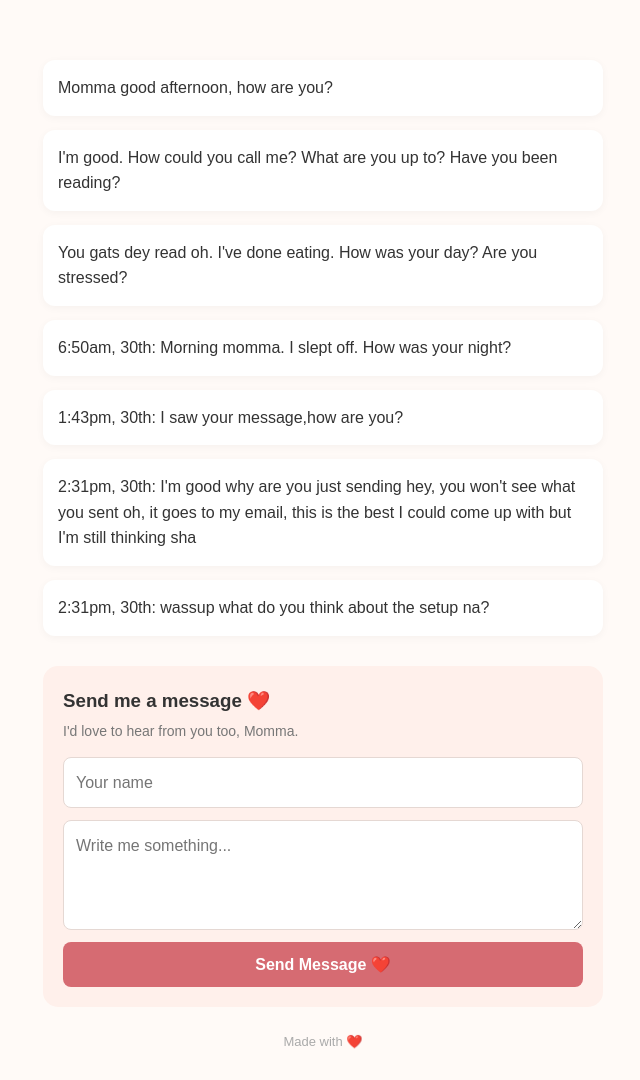
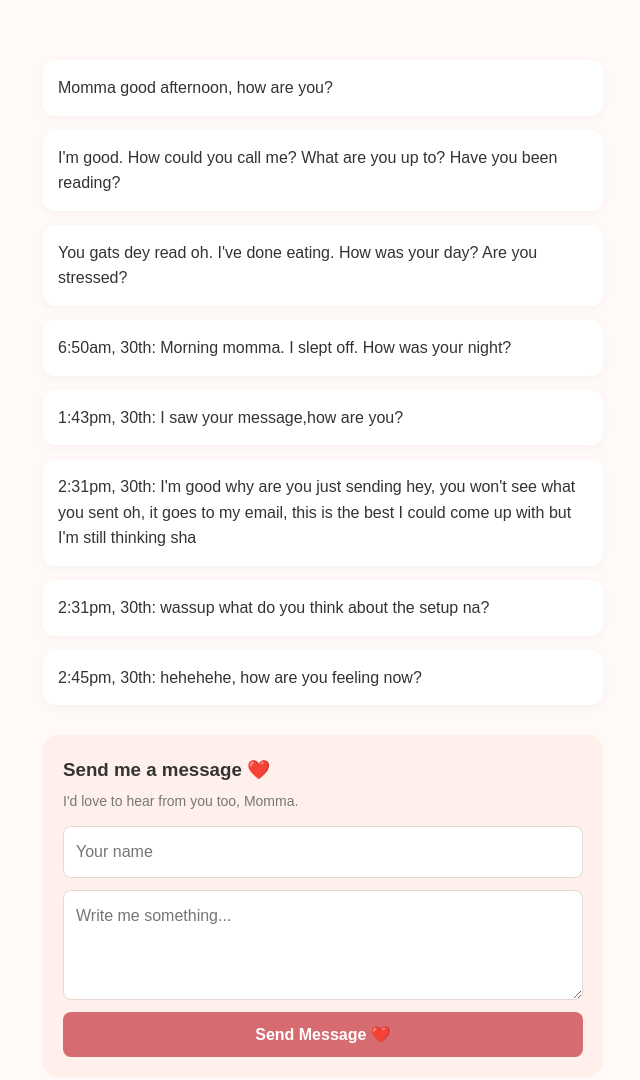
Before and after one commit to diamondBelema/FavourAndDiamond, a plain HTML site: page index.html in a window 1280 px wide. Shown: the top 1080 px of the page, without its empty margins (317-957 px from the left). Drawn offline with Linux system fonts and the light colour scheme.

Commit message:
Update index.html

```diff
--- a/index.html
+++ b/index.html
@@ -131,6 +131,11 @@
     </div>
 
 
+    <div class="message">
+        <p>2:45pm, 30th: hehehehe, how are you feeling now?</p>
+    </div>
+
+
     <div class="reply-form">
         <h3>Send me a message ❤️</h3>
         <p>I'd love to hear from you too, Momma.</p>
```
